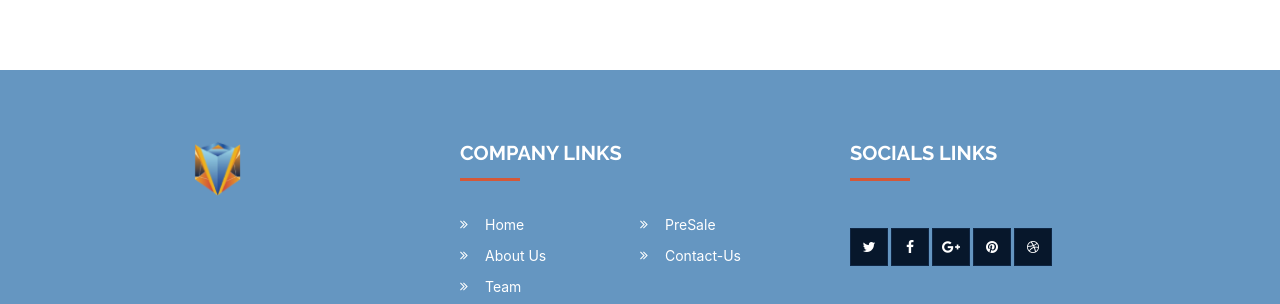
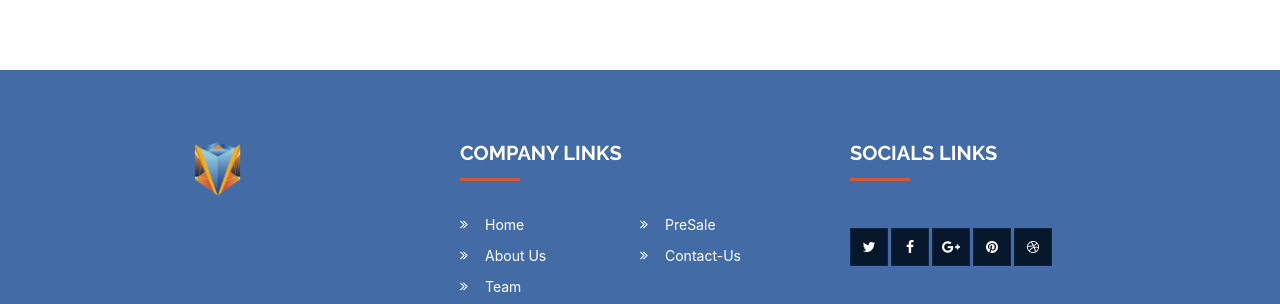
Before and after one commit to zubairahmed22/realworldeconomy, a React (Create React App) app: page /team in a window 1280 px wide. Shown: the part 961-1265 px from the top of the page. Built offline with nearby package versions, Linux system fonts and the light colour scheme.

Commit message:
footer color are changed

```diff
--- a/src/index.css
+++ b/src/index.css
@@ -40,7 +40,12 @@ img.img-responsive {
   color: #d86b34;
   background-color: white;
 }
-
+#footer {
+  background-color: #436ca6 !important;
+  padding: 70px 0 0;
+  position: relative;
+  z-index: 1;
+}
 .box-title.mb-15 > h3 {
   color: white;
 }
```
